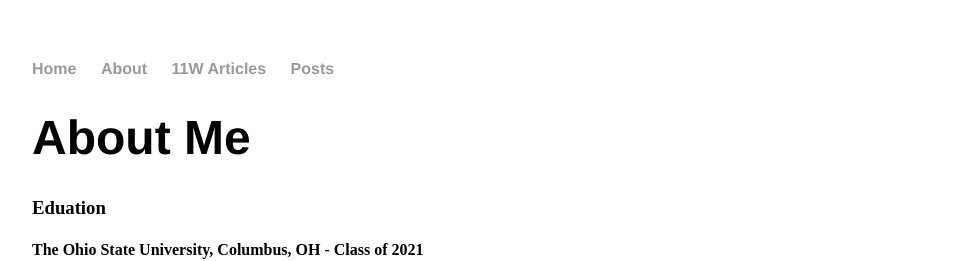
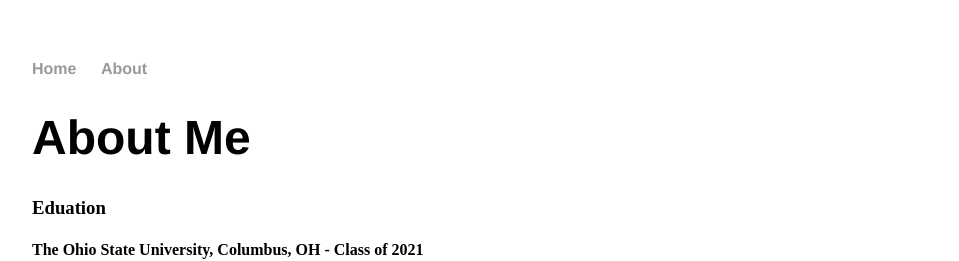
Before and after one commit to mtnartker/mtnartker.github.io, a Jekyll site: the page built from about/index.html, in a window 1280 px wide. Shown: the top 261 px of the page, without its empty margins (160-1119 px from the left). Built offline with Jekyll 4.4.1, drawn with Linux system fonts in a browser that asks for light colours.

Commit message:
Update about_def.html

```diff
--- a/_layouts/about_def.html
+++ b/_layouts/about_def.html
@@ -10,8 +10,6 @@
 	    		<ul>
 	        		<li><a href="/">Home</a></li>
 		        	<li><a href="/about">About</a></li>
-				<li><a href="/example_works">11W Articles</a></li>
-	        		<li><a href="/blog">Posts</a></li>
 	    		</ul>
 			</nav>
 			<div class="container">
@@ -21,10 +19,9 @@
 			</div><!-- /.container -->
 			<footer>
 	    		<ul>
-	        		<li><a href="mailto:jakeanderson2325@yahoo.com">Email</a></li>
-	        		<li><a href="https://github.com/jake22anderson">Github</a></li>
-				<li><a href="https://www.linkedin.com/in/jacob-a-4a77bb12b/">LinkedIn</a></li>
-				</ul>
+	        		<li><a href="mailto:mtnartker@yahoo.com">Email</a></li>
+	        		<li><a href="https://github.com/mtnartker/mtnartker.github.io">Github</a></li>
+				<li><a href="https://www.linkedin.com/in/matthew-nartker-626632178/">LinkedIn</a></li>
 			</footer>
 		</body>
 	</html>
```
